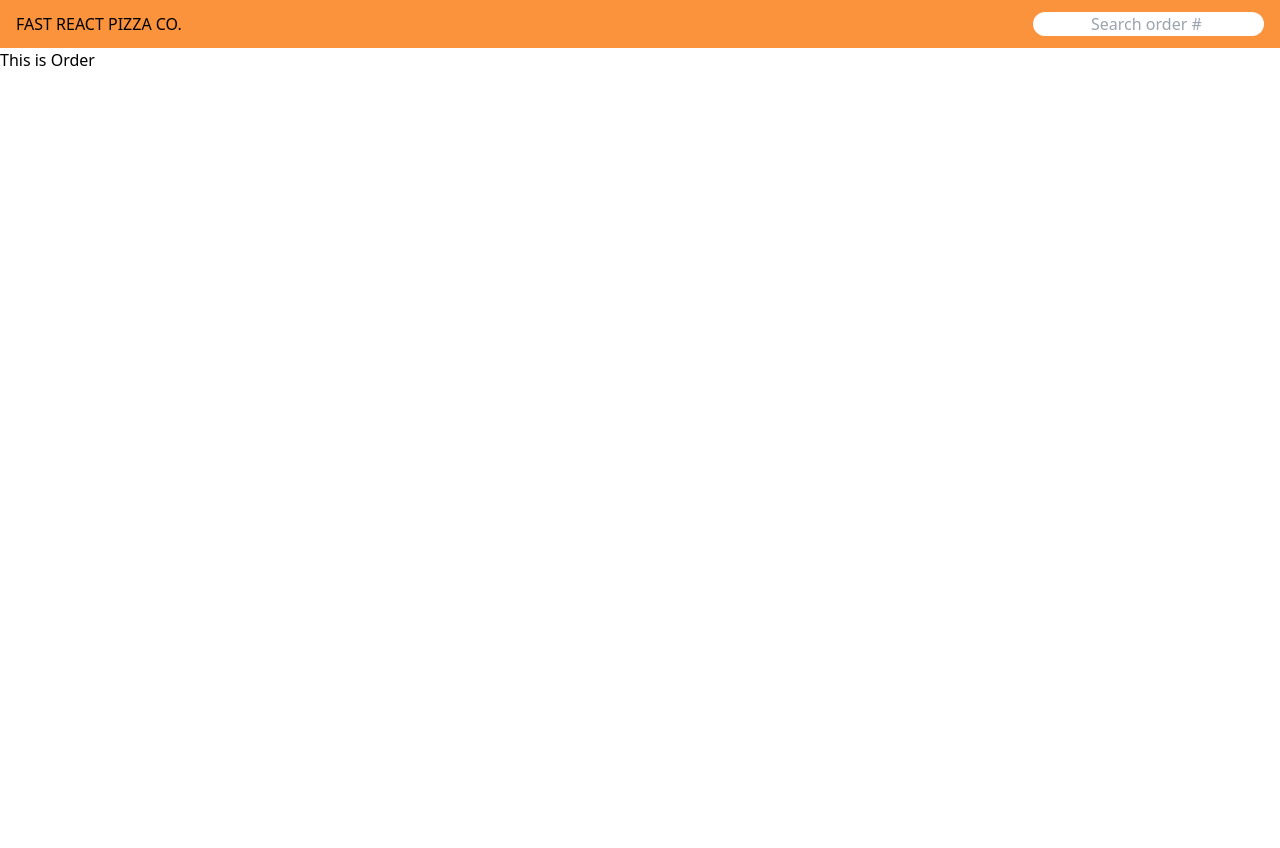
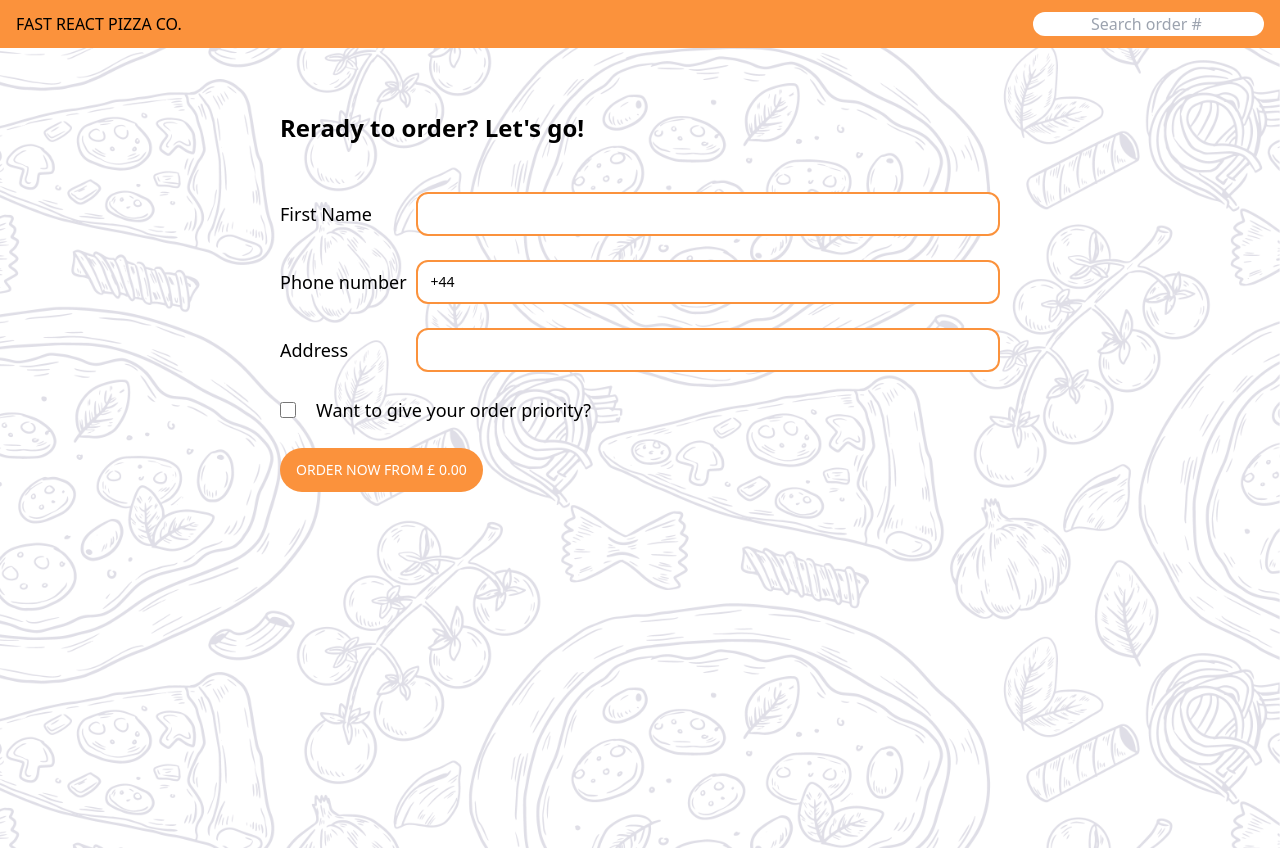
Before and after one commit to yymengduuu/React-Pizza, a React (Create React App) app: page /Order in a window 1280 px wide. Before the commit the page ends 800 px from the top, so only its background shows below. Built offline with nearby package versions, Linux system fonts and the light colour scheme.

Commit message:
order update

```diff
--- a/src/features/Cart/Cart.jsx
+++ b/src/features/Cart/Cart.jsx
@@ -1,7 +1,7 @@
-import { useSelector } from 'react-redux';
+import { useSelector, useDispatch } from 'react-redux';
 import { useNavigate } from 'react-router-dom';
 import CartItem from './CartItem';
-import { getCartItems } from './cartSlice';
+import { getCartItems, clearCart } from './cartSlice';
 
 export default function Cart() {
   const username = useSelector((state) => state.user.userName);
@@ -9,14 +9,32 @@ export default function Cart() {
   // console.log('cartItems:', cartItems);
 
   const navigate = useNavigate();
+  const dispatch = useDispatch();
+
   const hanldeBack = (e) => {
     e.preventDefault();
     navigate('/Menu');
   };
 
+  const handleCheckout = (e) => {
+    e.preventDefault();
+    navigate('/Order');
+  };
+
   return (
+    <div
+      className="min-h-screen w-full bg-cover bg-center bg-no-repeat px-4"
+      style={{
+        backgroundImage: "url('/images/bg-pizza.jpg')",
+        backgroundColor: 'rgba(255,255,255,0.85)',
+        backgroundBlendMode: 'lighten',
+      }}
+    >
       <div className="mx-auto max-w-3xl px-6 py-10">
-      <button className="text-orange-500" onClick={hanldeBack}>
+        <button
+          className="text-orange-600 hover:text-orange-400"
+          onClick={hanldeBack}
+        >
           &larr; Back to menu
         </button>
 
@@ -34,14 +52,21 @@ export default function Cart() {
                 <CartItem item={item} key={item.id} />
               ))}
             </ul>
-          <button className="mr-4 min-w-[120px] rounded-full bg-orange-400 px-4 py-3 text-center text-sm uppercase text-white hover:bg-orange-500">
+            <button
+              className="mr-4 min-w-[120px] rounded-full bg-orange-400 px-4 py-3 text-center text-sm uppercase text-white hover:bg-orange-500"
+              onClick={handleCheckout}
+            >
               check out
             </button>
-          <button className="min-w-[120px] rounded-full bg-stone-700 px-4 py-3 text-center text-sm uppercase text-white hover:bg-stone-500">
+            <button
+              className="min-w-[120px] rounded-full bg-stone-700 px-4 py-3 text-center text-sm uppercase text-white hover:bg-stone-500"
+              onClick={() => dispatch(clearCart())}
+            >
               clear cart
             </button>
           </>
         )}
       </div>
+    </div>
   );
 }
--- a/src/features/Cart/CartItem.jsx
+++ b/src/features/Cart/CartItem.jsx
@@ -19,7 +19,7 @@ export default function CartItem({ item }) {
         {quantity} x {name}
       </p>
       <UpdateCartQuantity id={id} quantity={quantity} />
-      <p className="ml-4 w-12 text-right">${totalPrice}.00</p>
+      <p className="ml-4 w-12 text-right">&pound;{totalPrice}.00</p>
       <button
         className="ml-4 min-w-[120px] rounded-full bg-stone-700 px-4 py-3 text-center text-sm uppercase text-white hover:bg-stone-500"
         onClick={handleDelete}
--- a/src/features/Cart/CartOverview.jsx
+++ b/src/features/Cart/CartOverview.jsx
@@ -19,7 +19,7 @@ export default function CartOverview() {
   return (
     <div className="fixed bottom-0 left-0 right-0 z-50 flex flex-row items-center justify-between bg-stone-800 px-10 py-4 text-white md:text-base">
       <p>{totalQuantity} Pizzas</p>
-      <p>$ {totalPrice}.00</p>
+      <p>&pound; {totalPrice}.00</p>
       <button onClick={handleOpen}>Open cart &rarr;</button>
     </div>
   );
--- a/src/features/Menu/MenuItem.jsx
+++ b/src/features/Menu/MenuItem.jsx
@@ -45,7 +45,7 @@ export default function MenuItem({ pizza }) {
         {soldOut ? (
           <p>Sold Out</p>
         ) : (
-          <p className="py-5 text-stone-700">$ {unitPrice}.00</p>
+          <p className="py-5 text-stone-700">&pound; {unitPrice}.00</p>
         )}
       </div>
       {quantity > 0 ? (
--- /dev/null
+++ b/src/features/Order/CreateOrder.jsx
@@ -0,0 +1,56 @@
+import { useSelector } from 'react-redux';
+import { totalCartPrice } from '../Cart/cartSlice';
+
+export default function CreateOrder() {
+  const username = useSelector((state) => state.user.userName);
+  const totalPrice = useSelector(totalCartPrice);
+
+  return (
+    <div className="mx-auto max-w-3xl px-6 py-10">
+      <p className="mb-12 mt-6 text-2xl font-semibold">
+        Rerady to order? Let's go!
+      </p>
+      <div className="mb-6 flex grow gap-2">
+        <label className="py-2 text-lg sm:basis-40">First Name</label>
+        <input
+          className="w-full rounded-xl border-2 border-orange-400 px-3 py-2 text-sm focus:border-orange-600 focus:outline-none"
+          type="text"
+          name="customer"
+          defaultValue={username}
+          required
+        />
+      </div>
+      <div className="mb-6 flex grow gap-2">
+        <label className="py-2 text-lg sm:basis-40">Phone number</label>
+        <input
+          className="w-full rounded-xl border-2 border-orange-400 px-3 py-2 text-sm focus:border-orange-600 focus:outline-none"
+          type="tel"
+          name="number"
+          defaultValue="+44 "
+          required
+        />
+      </div>
+      <div className="mb-6 flex grow gap-2">
+        <label className="py-2 text-lg sm:basis-40">Address</label>
+        <input
+          className="w-full rounded-xl border-2 border-orange-400 px-3 py-2 text-sm focus:border-orange-600 focus:outline-none"
+          type="text"
+          name="address"
+          required
+        />
+      </div>
+      <div className="mb-6 flex flex-row items-center gap-5">
+        <input
+          name="priority"
+          id="priority"
+          type="checkbox"
+          className="h-4 w-4 accent-orange-400 focus:outline-none focus:ring-orange-600"
+        />
+        <label className="text-lg">Want to give your order priority?</label>
+      </div>
+      <button className="mr-4 min-w-[120px] rounded-full bg-orange-400 px-4 py-3 text-center text-sm uppercase text-white hover:bg-orange-500">
+        order now from &pound; {totalPrice}.00
+      </button>
+    </div>
+  );
+}
--- a/src/features/Order/Order.jsx
+++ b/src/features/Order/Order.jsx
@@ -1,7 +1,18 @@
+import CreateOrder from './CreateOrder';
+import CartOverview from '../Cart/CartOverview';
+
 export default function Order() {
   return (
-    <div>
-      <p>This is Order</p>
+    <div
+      className="min-h-screen w-full bg-cover bg-center bg-no-repeat px-4"
+      style={{
+        backgroundImage: "url('/images/bg-pizza.jpg')",
+        backgroundColor: 'rgba(255,255,255,0.85)',
+        backgroundBlendMode: 'lighten',
+      }}
+    >
+      <CreateOrder />
+      <CartOverview />
     </div>
   );
 }
```
Also changed, not shown: src/features/Order/OrderItem.jsx (added). Lines whose indentation alone changed are shown as unchanged.
